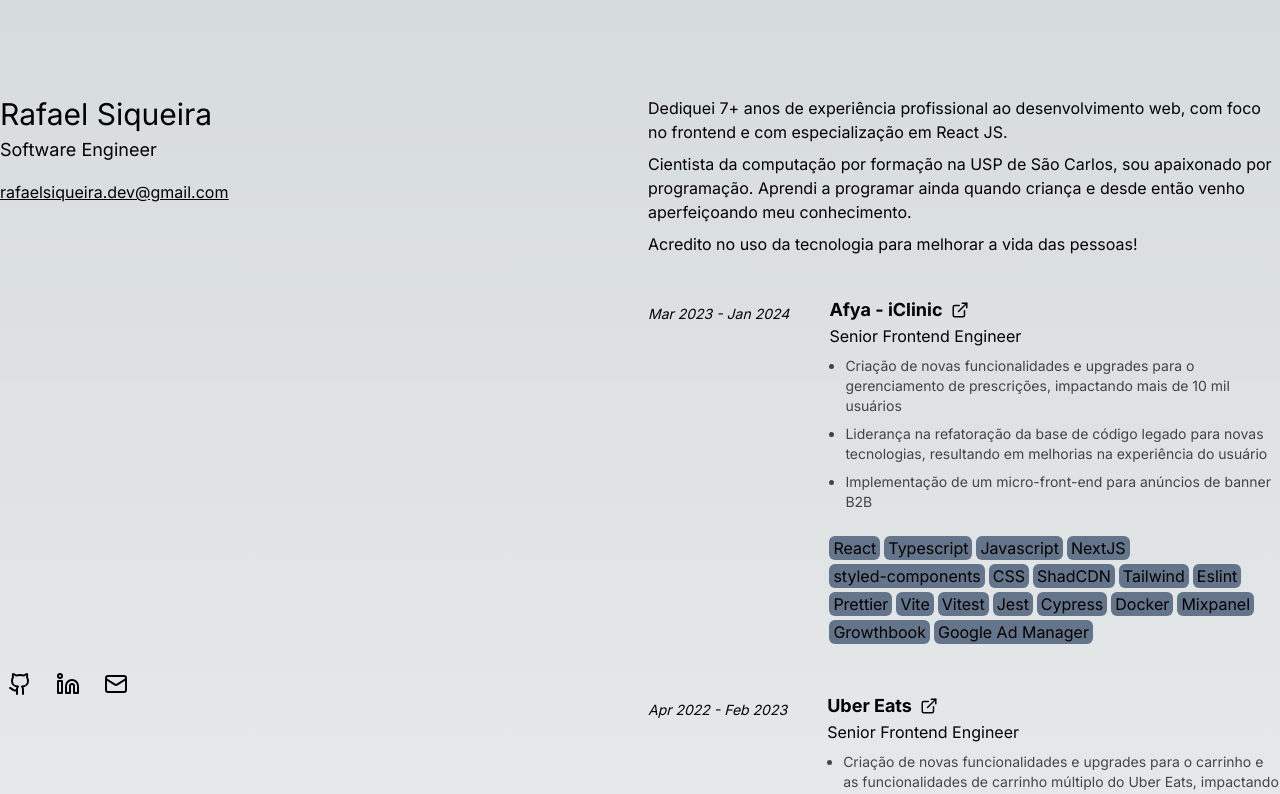
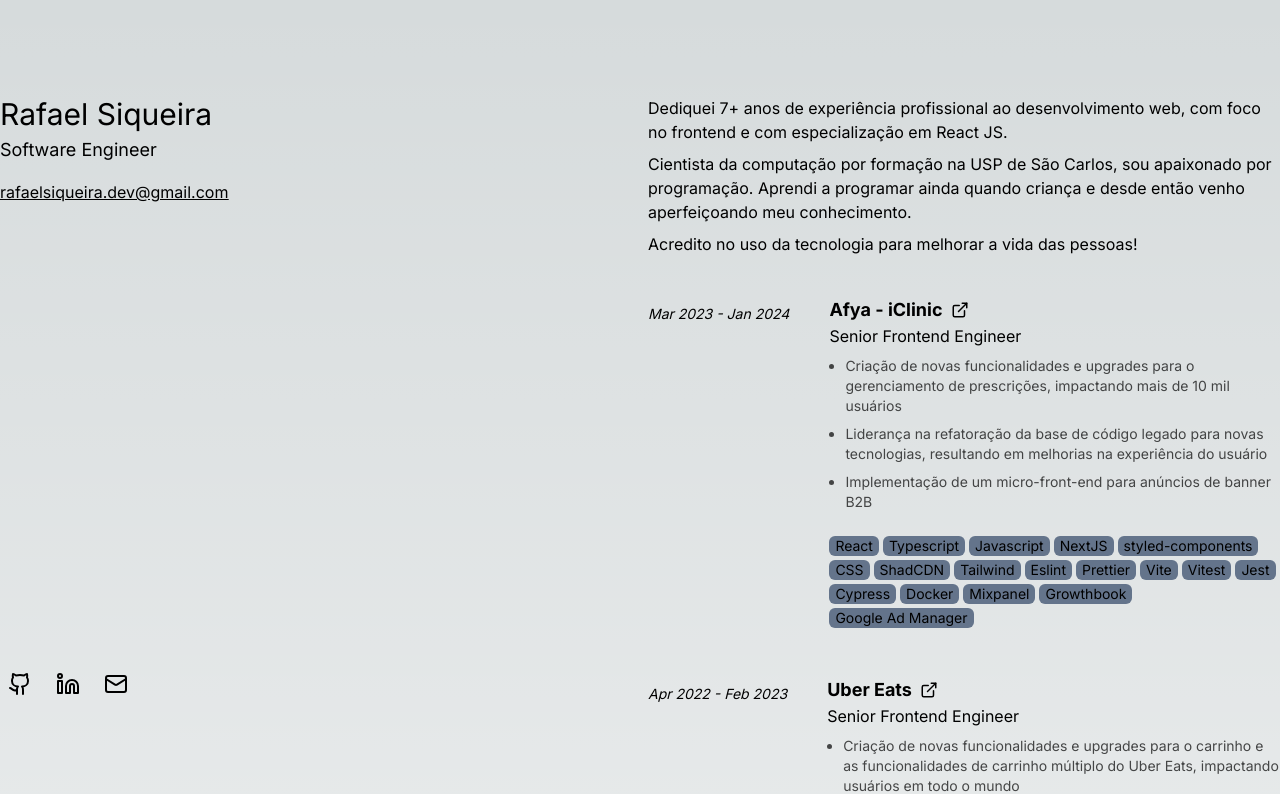
Before and after one commit to refeals/portfolio_deploy, a Next.js app: page / in a window 1280 px wide. Shown: the top 794 px of the page. Built offline with nearby package versions, Linux system fonts and the light colour scheme.

Commit message:
feat: update tags

```diff
--- a/components/Experience.tsx
+++ b/components/Experience.tsx
@@ -43,7 +43,7 @@ export function Experience({
 
           <div className="flex flex-wrap gap-1 mt-4">
             {tags.split(", ").map((t) => (
-              <span key={t} className="bg-slate-500 rounded-md px-1">
+              <span key={t} className="bg-slate-500 rounded-md px-1.5 text-sm">
                 {t}
               </span>
             ))}
```
